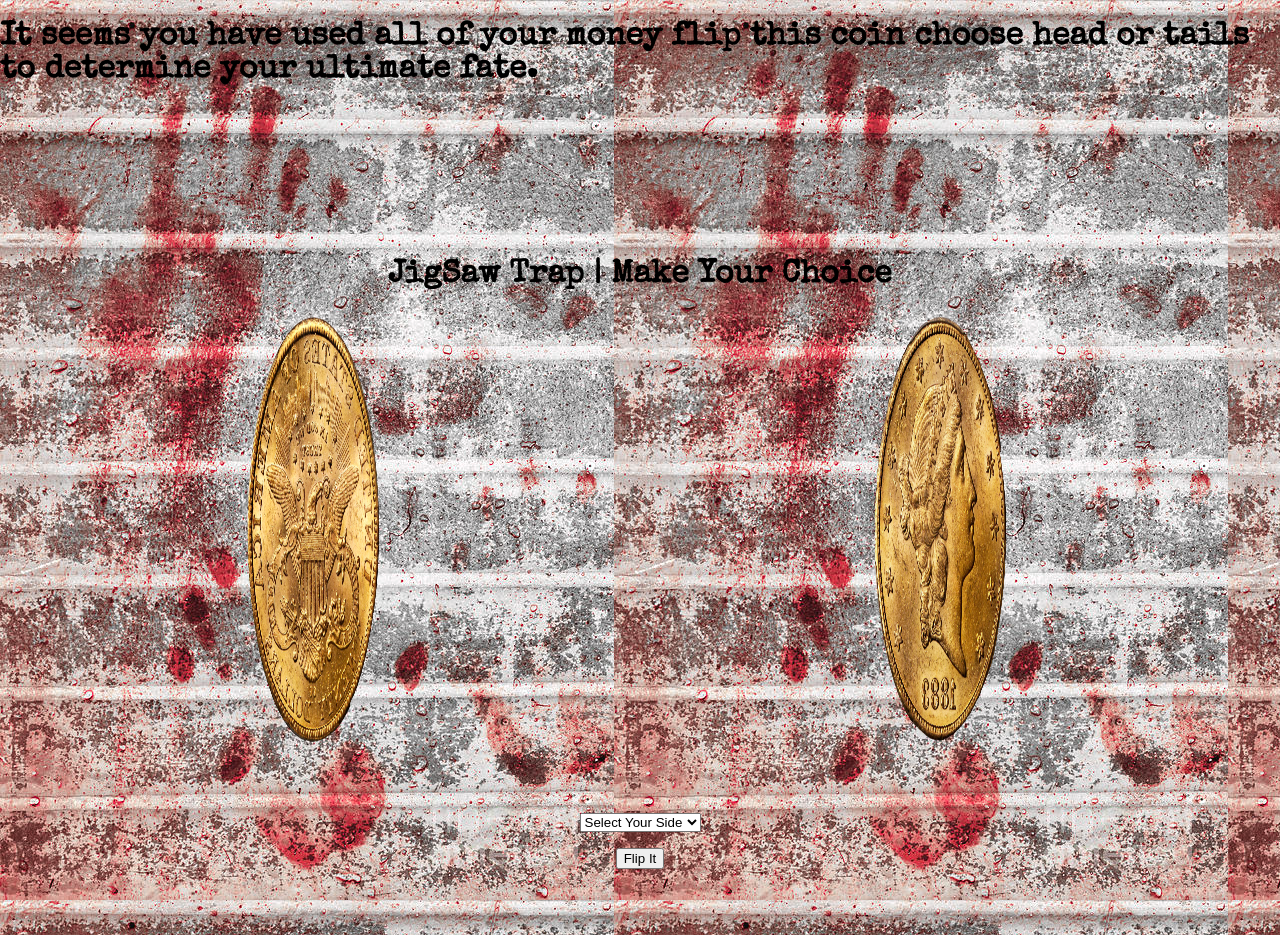
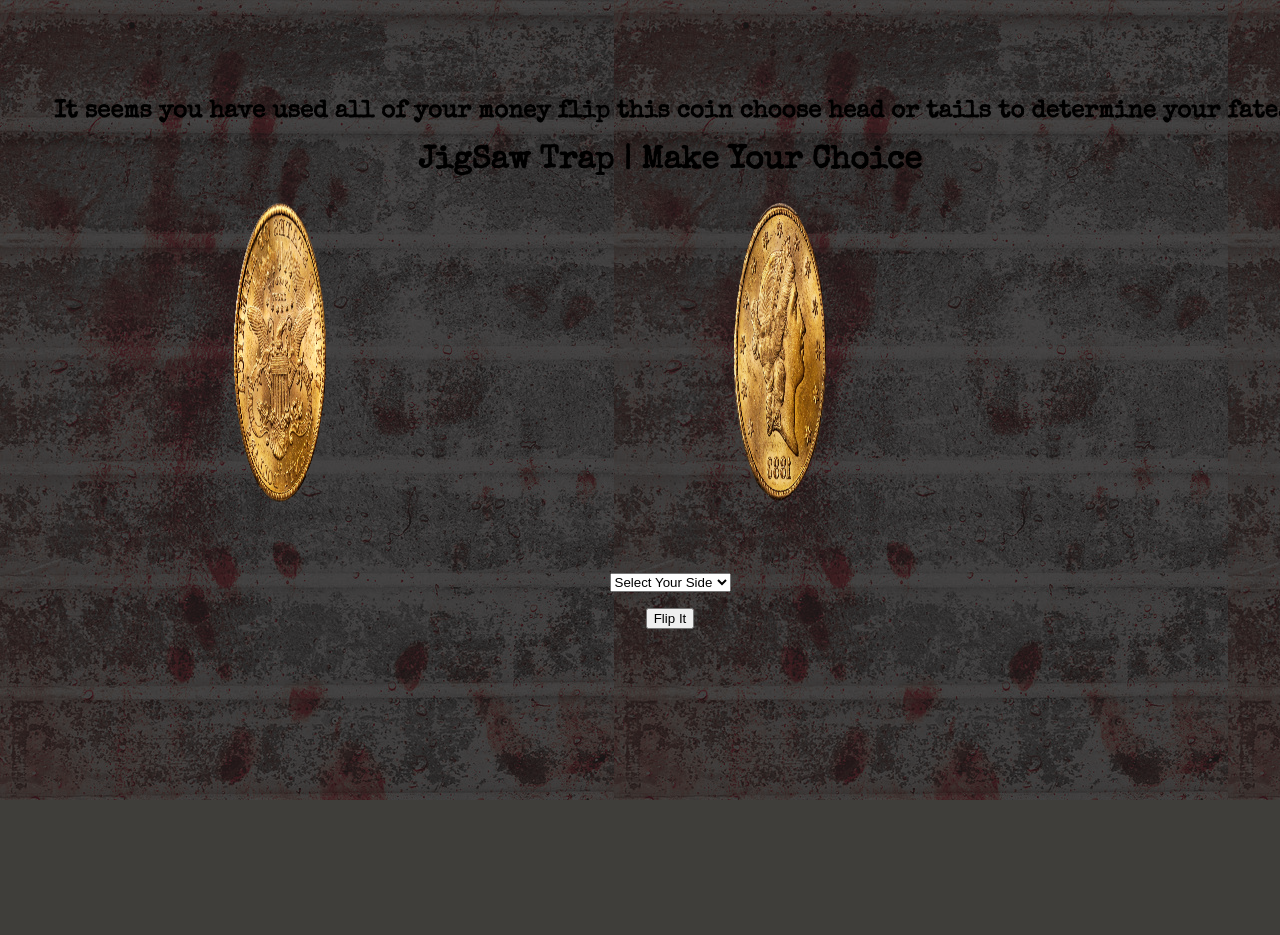
Before and after one commit to DannyJ97/Jigsaw-Game, a PHP site: page /coinPages/coin.html in a window 1280 px wide. After the commit the page ends 800 px from the top, so only its background shows below. Run offline with PHP 8.4, Linux system fonts and the light colour scheme.

Commit message:
Add files via upload

```diff
--- a/coinPages/coin.css
+++ b/coinPages/coin.css
@@ -7,7 +7,31 @@ body{
 	margin: 0;
 	background-image:url(bloodybg.jpg);
 	font-family: 'Special Elite', cursive;
+
+
 }
+
+@keyframes flash {
+    0%   { background-color: rgba(255, 255, 255, 0.37); }
+    49% { background-color: rgba(150, 146, 146, 0.438); }
+    50% { background-color: rgba(0, 0, 0, 0.966); }
+    99% { background-color: rgba(150, 146, 146, 0.438); }
+    100% { background-color: rgba(255, 255, 255, 0.37); }
+  }
+
+body #wrapper {
+    /*flashing bg*/
+    animation: flash 1s infinite;
+    z-index: 1;
+    height: 100%;
+    width: 100%;
+    text-align: center;
+    position: fixed;
+    overflow: auto;
+    background: rgba(0, 0, 0, 0.384);
+    padding: 30px;
+}
+
 #wrapper {
 	width: 100%;
 	height: auto;
@@ -19,7 +43,7 @@ body{
 }
 
 .container{
-	padding: 50px 0;
+	padding: 50px 0px;
 	text-align: center;
 
 }
@@ -32,9 +56,13 @@ h1{
 
 }
 
+img {
+    width: 15%;
+  height: 15%;
+}
 .coinBox img {
   float: left;
-  width: 33.33%;
+  width: 300px;
   height: auto;
   padding-top: 130px;
 padding-bottom: 55px;
@@ -42,39 +70,14 @@ padding-left: 100px;
 padding-right: 100px;
 }
 
-
-.coinBox::after {/* Clearfix (clear floats) */
+.coinBox::after {
+	/* Clearfix (clear floats) */
   content: "";
   clear: both;
   display: table;
 
 }
 
-
-
-.flip img{
-	/*animation:flipIt 1s linear infinite;*/
-
-}
-.tail img{
-	/*animation-delay: 0.5s;*/
-}
-/*
-@keyframes flipIt{
-	8%{width:0px;
-		height: 200px;}
-
-	25%{width:200px;
-		height: 200px;}
-
-	50%{width:0px;
-		height: 200px;}
-
-	100%{width:0px;
-		height: 200px;}
-
-}
-*/
 #spin {
    -webkit-animation-name: spinner;
   -webkit-animation-timing-function: linear;
--- a/coinPages/coin.html
+++ b/coinPages/coin.html
@@ -5,15 +5,17 @@
 	<link rel="stylesheet" type="text/css" href="coin.css">
 	<link href="https://fonts.googleapis.com/css?family=Special+Elite&display=swap" rel="stylesheet">
 
-
 </head>
 <body>
-<h1>It seems you have used all of your money flip this coin choose head or tails to determine your ultimate fate.</h1>
+
 <div id="wrapper">
+
 	<div class="container">
 
 		<div class="row">
+			<h2>It seems you have used all of your money flip this coin choose head or tails to determine your fate.</h2>
 <h1>JigSaw Trap | <span>Make Your Choice</span></h1>
+
 		</div>
 <div class ="C12">
 		<!--Blank-->
@@ -24,7 +26,7 @@
 				<img id="spin" src="TailsCoin.PNG" alt="tailscoin" />
 			</div>
 			<div class = "head">
-				<img id="spin" src="HeadsCoin.PNG" alt="tailscoin" />
+				<img id="spin" src="HeadsCoin.PNG" alt="tailscoin"/>
 			</div>
 		</div>
 </div>
```
Also changed, not shown: coinPages/coin-submit.php (+2 -13 lines), coinPages/letsplay.jpg (added).
